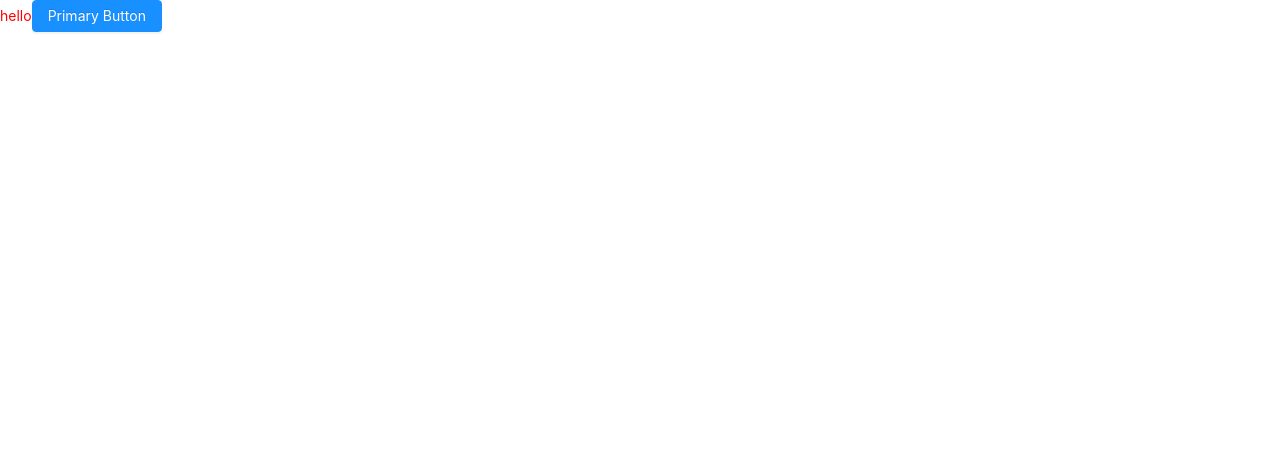
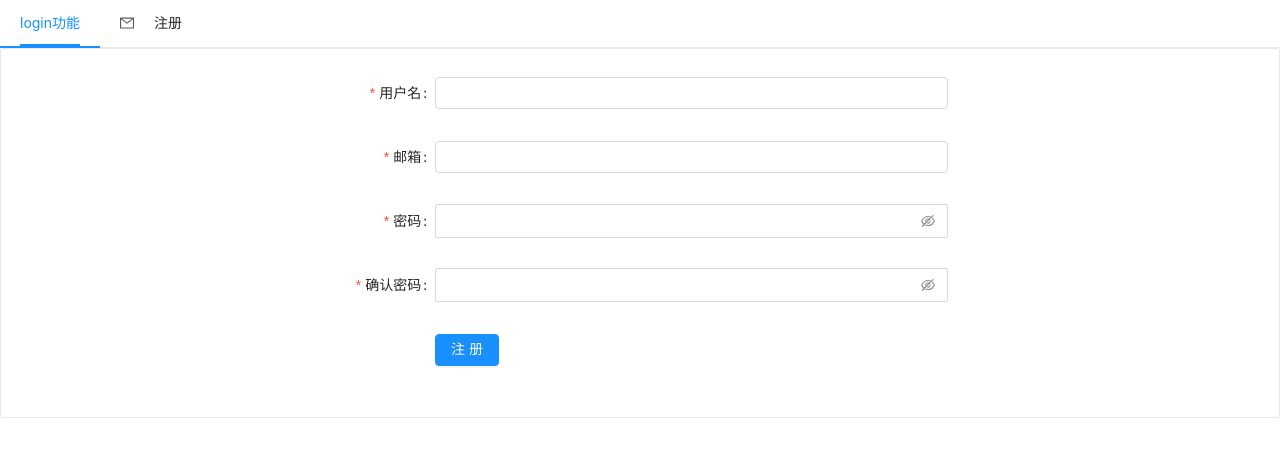
Before and after one commit to jch866/react-app-login, a React (Create React App) app: page /signup in a window 1280 px wide. Shown: the top 456 px of the page. Built offline with nearby package versions, Linux system fonts and the light colour scheme; the HTML template or start-up script is replaced by a standard one.

Commit message:
feat:1.引入antd    2.引入redux,并且把项目跟redux结合起来。3.创建基础路由 4.利用antd创建基础表单

```diff
--- a/package.json
+++ b/package.json
@@ -7,6 +7,7 @@
     "@testing-library/react": "^11.1.0",
     "@testing-library/user-event": "^12.1.10",
     "antd": "^4.8.2",
+    "axios": "^0.21.0",
     "react": "^17.0.1",
     "react-dom": "^17.0.1",
     "react-redux": "^7.2.2",
--- a/src/App.js
+++ /dev/null
@@ -1,11 +0,0 @@
-import { Button } from 'antd';
-function App() {
-  return (
-    <div className='mainapp'>
-       hello
-       <Button type="primary">Primary Button</Button>
-    </div>
-  );
-}
-
-export default App;
--- /dev/null
+++ b/src/actions/signupActions.js
@@ -0,0 +1,10 @@
+import axios from "axios"
+
+export const userSignupRequest = (userData)=>{
+    //thunk
+    const url = "/api/users"
+    return dispatch=>{
+        return axios.post(url,userData)
+    }
+
+}
--- /dev/null
+++ b/src/components/App.js
@@ -0,0 +1,12 @@
+import React from "react"
+import { Button ,Card} from 'antd';
+export default class App extends React.Component{
+  render(){
+    return (
+      <Card>
+         hello
+         <Button type="primary">Primary Button</Button>
+      </Card>
+    );
+  }
+}
--- /dev/null
+++ b/src/components/nav.jsx
@@ -0,0 +1,22 @@
+import React from "react";
+import { Menu } from "antd";
+import {MailOutlined} from "@ant-design/icons";
+import { Link } from "react-router-dom";
+export default class Nav extends React.Component {
+  render() {
+    return (
+      <div>
+        {/* <Link to="/">login功能</Link>
+                <Link to="/signup">注册</Link> */}
+        <Menu mode="horizontal">
+          <Menu.Item >
+            <Link to="/">login功能</Link>
+          </Menu.Item>
+            <Menu.Item icon={<MailOutlined />}>
+            <Link to="/signup">注册</Link>
+          </Menu.Item>
+        </Menu>
+      </div>
+    );
+  }
+}
--- /dev/null
+++ b/src/components/signup/SignupForm.jsx
@@ -0,0 +1,102 @@
+import React from "react";
+import { Form, Input, Button, Card } from "antd";
+const layout = {
+  labelCol: {
+    span: 8,
+  },
+  wrapperCol: {
+    span: 10,
+  },
+};
+const tailLayout = {
+  wrapperCol: {
+    offset: 8,
+    span: 10,
+  },
+};
+
+export default class SignupForm extends React.Component {
+  constructor(props) {
+    super(props);
+    this.state = {
+      username: "",
+      password: "",
+      repassword: "",
+      email: "",
+    };
+  }
+  onSubmit=(values)=>{
+    this.props.signupActions.userSignupRequest(values)
+  }
+  render() {
+    // const { username, password, repassword, email } = this.state;
+    return (
+      <Card>
+        <Form
+          {...layout}
+          name="basic"
+          initialValues={{
+            remember: true,
+          }}
+          onFinish={this.onSubmit}
+        >
+          <Form.Item
+            label="用户名"
+            name="username"
+            rules={[
+              {
+                required: true,
+                message: "Please input your username!",
+              },
+            ]}
+          >
+            <Input  />
+          </Form.Item>
+          <Form.Item
+            label="邮箱"
+            name="email"
+            rules={[
+              {
+                required: true,
+                message: "Please input your email!",
+              },
+            ]}
+          >
+            {/* <Input type="email" value={email} onChange={this.onChange} /> */}
+            <Input type="email" />
+          </Form.Item>
+          <Form.Item
+            label="密码"
+            name="password"
+            rules={[
+              {
+                required: true,
+                message: "Please input your password!",
+              },
+            ]}
+          >
+            <Input.Password  />
+          </Form.Item>
+          <Form.Item
+            label="确认密码"
+            name="repassword"
+            rules={[
+              {
+                required: true,
+                message: "confirm input your password!",
+              },
+            ]}
+          >
+            <Input.Password  />
+          </Form.Item>
+
+          <Form.Item {...tailLayout}>
+            <Button type="primary" htmlType="submit" >
+              注册
+            </Button>
+          </Form.Item>
+        </Form>
+      </Card>
+    );
+  }
+}
--- /dev/null
+++ b/src/components/signup/SignupPage.jsx
@@ -0,0 +1,16 @@
+import React from "react"
+import SignupForm from "./SignupForm";
+import {connect} from "react-redux";
+import {bindActionCreators} from "redux"
+import * as signupActions from "./../../actions/signupActions"
+class SignupPage extends React.Component{
+    render(){
+        return (<SignupForm signupActions = {this.props.signupActions}/>)
+    }
+}
+const mapDispatchToProps = (dispatch)=>{
+    return {
+        signupActions:bindActionCreators(signupActions,dispatch)
+    }
+}
+export default connect(null,mapDispatchToProps)(SignupPage)
--- a/src/index.js
+++ b/src/index.js
@@ -1,6 +1,5 @@
 import React from 'react';
 import ReactDOM from 'react-dom';
-import App from './App';
 import logger from "redux-logger";
 import thunk from 'redux-thunk';
 import {composeWithDevTools} from "redux-devtools-extension"
@@ -9,10 +8,16 @@ import {Provider} from "react-redux"
 import rootReducer from './reducers';
 import 'antd/dist/antd.css'
 import './index.css';
+import routes from "./routes";
+import {BrowserRouter as Router} from "react-router-dom"
+import Nav from "./components/nav"
 const store = createStore(rootReducer,composeWithDevTools(applyMiddleware(logger,thunk)))
 ReactDOM.render(
   <Provider store = {store}>
-    <App />
+     <Router routes={routes}>
+       <Nav/>
+       {routes}
+     </Router>
   </Provider>,
   document.getElementById('root')
 );
--- /dev/null
+++ b/src/routes.js
@@ -0,0 +1,10 @@
+import React from "react";
+import {Route} from "react-router-dom";
+import App from "./components/App";
+import SignupPage from "./components/signup/SignupPage";
+export default (
+    <div>
+        <Route exact path="/" component={App}/>
+        <Route exact path="/signup" component={SignupPage}/>
+    </div>
+)
```
Also changed, not shown: 1 other file (tests, documents, lock files or other folders).
